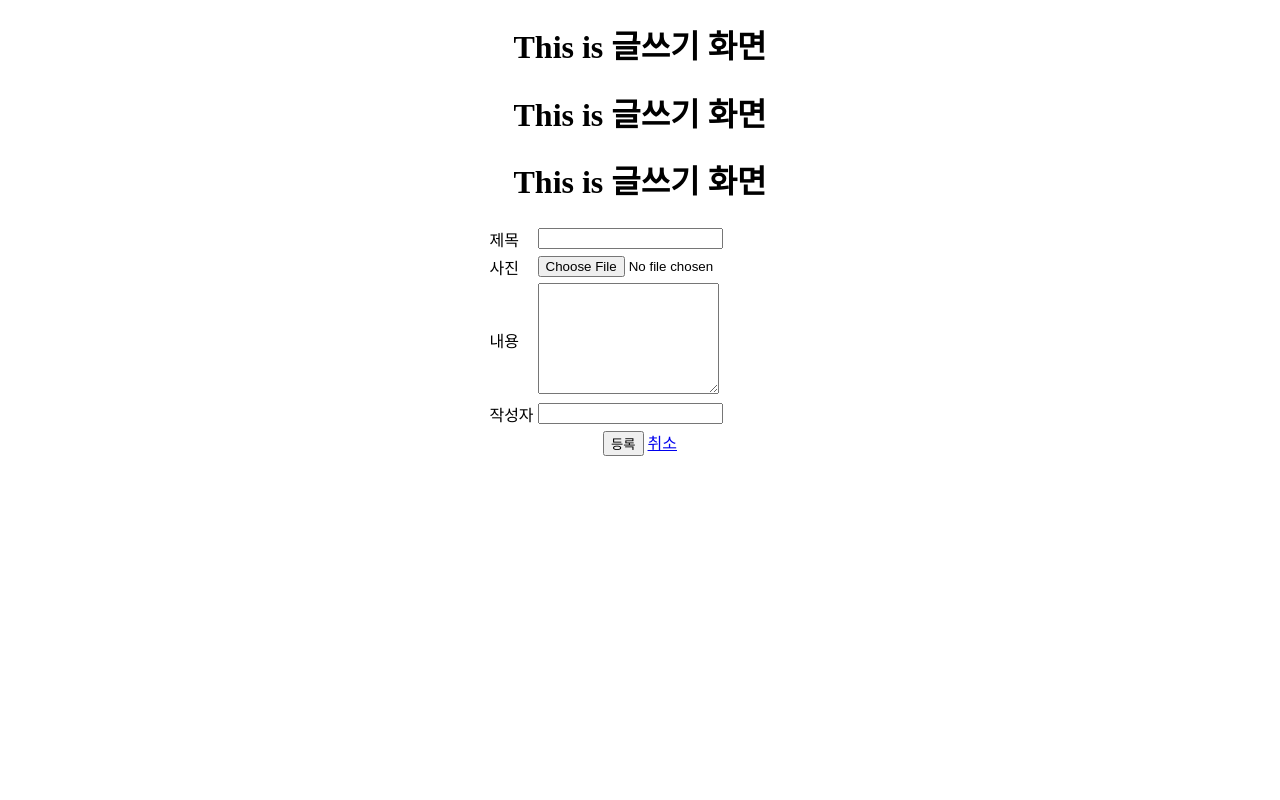
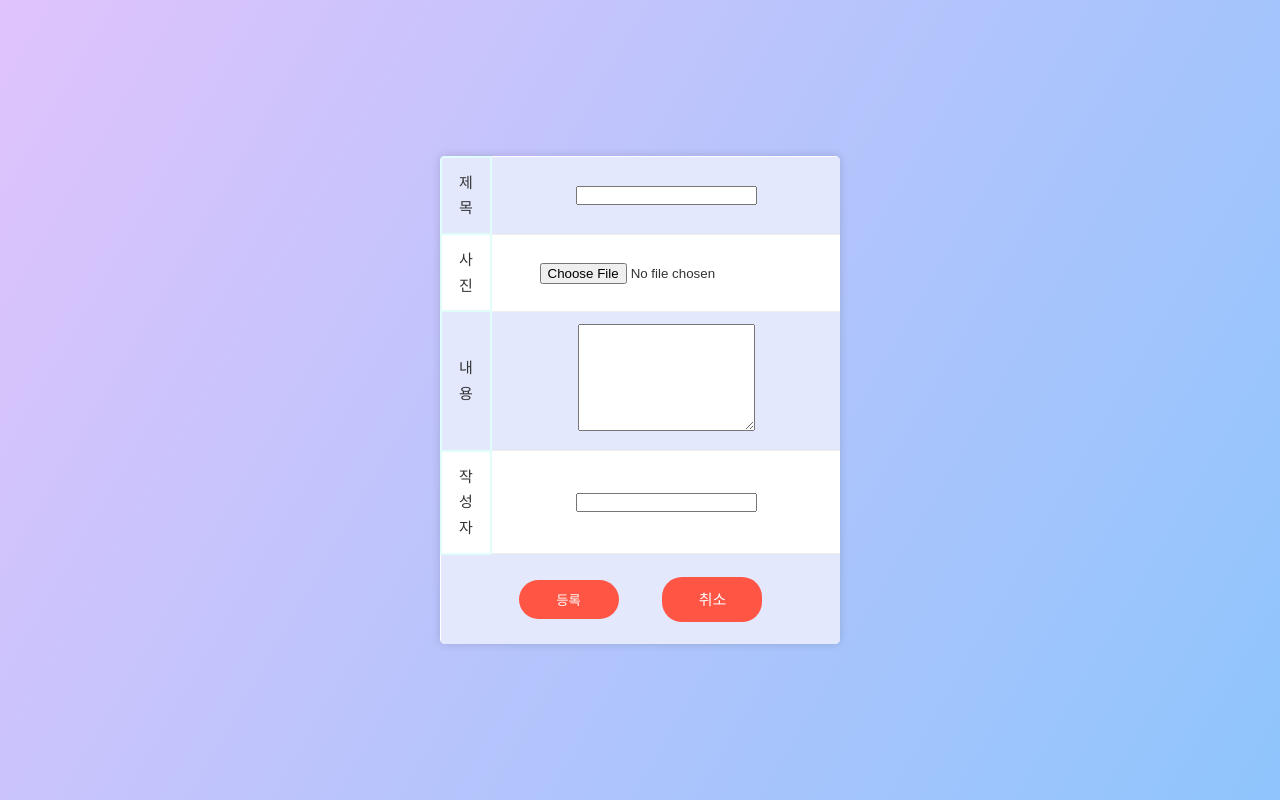
Before and after one commit to oz-strength/TeamProject_soldesk, a Java web app: page /board/register in a window 1280 px wide. Run offline with Tomcat 11, a stand-in JSP engine, Linux system fonts and the light colour scheme; some libraries are stand-ins or nearby versions.

Commit message:
글쓰기 화면 구현

```diff
--- a/src/main/java/com/soldesk/user/UserController.java
+++ b/src/main/java/com/soldesk/user/UserController.java
@@ -22,7 +22,7 @@ public class UserController {
 	// 회원가입 화면
 	@RequestMapping(value = "/login/signup", method = RequestMethod.GET)
 	public String goSignup() {
-		return "register/registerForm";
+		return "register/signupForm";
 	}
 
 	// 회원가입 기능
--- a/src/main/webapp/WEB-INF/views/board/register.jsp
+++ b/src/main/webapp/WEB-INF/views/board/register.jsp
@@ -11,28 +11,14 @@
 <head>
 	<meta charset="UTF-8">
     <title>TeamProject</title>
-    <link rel="stylesheet" href="${contextPath}/resources/css/register.css">
+    <link rel="stylesheet" href="${contextPath}/resources/css/boardRegisterForm.css">
     <link rel="stylesheet" href="https://cdnjs.cloudflare.com/ajax/libs/font-awesome/5.8.2/css/all.min.css"/>
 </head>
 <body>
-<%-- <div class="menu">
-	<ul>
-	    <li class="logo">TeamProject</li>
-	    <li><a href="${contextPath}/">Home</a></li>
-	    <li><a href="list">Board</a></li>
-	    <li><a href="">login</a></li>
-	    <li><a href="">Sign in</a></li>
-	    <li><a href=""><i class="fas fa-search small"></i></a></li>
-	</ul>
-</div> --%>
-<div style="text-align:center">
-	<h1>This is 글쓰기 화면</h1>
-	<h1>This is 글쓰기 화면</h1>
-	<h1>This is 글쓰기 화면</h1>
-</div>
 
-<section style="display:flex; justify-content:center;">
-	<div>
+	<section class="board-write">
+
+		<div class="writeBox">
 			<form action="insert" method="post" onsubmit="return formCheck(this)">
 
 				<div id="msg" class="msg">
@@ -40,29 +26,29 @@
 							<i class="fa fa-exclamation-circle"> ${URLDecoder.decode(param.msg)}</i>
 					</c:if>
 				</div>
-			<table>
+				<table class="board-table">
 					<tr>
-					<td>제목</td>
+						<td class="title">제목</td>
 						<td><input type="text" name="title"/></td>
 					</tr>
 					<tr>
-					<td>사진</td>
+						<td class="photo">사진</td>
 						<td>
 							<input type="file" name="memPhoto"/>
 						</td>
 					</tr>
 					<tr>
-					<td>내용</td>
+						<td class="content">내용</td>
 						<td><textarea rows="7" name="content"></textarea></td>
 					</tr>
 					<tr>
-					<td>작성자</td>
+						<td class="writer">작성자</td>
 						<td><input type="text" name="writer"/></td>
 					</tr>
-				<tr>
-					<td colspan="2" align="center">
-						<button type="submit">등록</button>
-						<a href="free">취소</button>
+					<tr class="button-area">
+						<td colspan="2">
+							<button class="regBtn"  type="submit">등록</button>
+							<a class="cancleBtn" href="free">취소</button>
 						</td>
 					</tr>
 				</table>
@@ -99,3 +85,6 @@
 	            }
 	       }
 	</script>
+
+</body>
+</html>
--- a/src/main/webapp/WEB-INF/views/register/registerForm.jsp
+++ b/src/main/webapp/WEB-INF/views/register/signupForm.jsp
@@ -13,7 +13,7 @@
     <meta http-equiv="X-UA-Compatible" content="IE=edge">
     <meta name="viewport" content="width=device-width, initial-scale=1.0">
     <title>Login</title>
-    <link rel="stylesheet" href="${contextPath}/resources/css/registerForm.css">
+    <link rel="stylesheet" href="${contextPath}/resources/css/signupForm.css">
     <script
       src="https://code.jquery.com/jquery-3.7.0.js"
       integrity="sha256-JlqSTELeR4TLqP0OG9dxM7yDPqX1ox/HfgiSLBj8+kM="
--- /dev/null
+++ b/src/main/webapp/resources/css/boardRegisterForm.css
@@ -0,0 +1,162 @@
+@import url('https://fonts.googleapis.com/css2?family=Montserrat:wght@100;200;300;400;500;600;700;800;900&display=swap');
+* {
+    padding: 0;
+    margin: 0;
+    box-sizing: border-box;
+}
+
+body{
+	font-family: 'Montserrat', sans-serif;
+	margin: 0;
+	color: #333;
+	line-height: 1.6em;
+	background-image: linear-gradient(120deg, #e0c3fc 0%, #8ec5fc 100%);
+	background-repeat: no-repeat;
+	background-size: cover;
+	height: 100vh;
+}
+
+a{
+	text-decoration: none;
+	color: #000;
+}
+
+/* 제목 디자인 */
+.board-header{
+	display: flex;
+	justify-content: center;
+}
+
+/* 자유 게시판 테이블 디자인 */
+.board-write{
+	display: flex;
+	justify-content: center;
+    align-items: center;
+	height:100vh;
+}
+.writeBox{
+	display: flex;
+    justify-content: center;
+    align-items: center;
+    font-size: 15px;
+}
+.board-table{
+	width: 400px;
+	background-color: #fff;
+	border-collapse: collapse;
+	box-shadow: 0 0 10px rgba(0,0,0,0.15);
+	border-radius: 5px;
+	overflow: hidden;
+}
+/*==========================*/
+
+.board-table tr {
+	border-bottom: 1px solid #eee;
+	transition: 0.3s;
+}
+.board-table td {
+	border-right: 1px solid #eee;
+}
+.board-table tr:last-child{
+	border: none;
+}
+.board-table td:last-child{
+	border: none;
+}
+
+.board-table td:nth-child(1){
+	width: 50px;
+}
+
+.memboard-tableber td:nth-child(2){
+	text-align: center;
+}
+
+.membboard-tableer .buttons button{
+	padding: 5px;
+	margin: 0 10px;
+}
+
+.board-table tr:nth-child(odd){
+	background-color: #e3e8fd;
+}
+
+.board-table tr:hover{
+	background-color: #f8effe;
+}
+
+.board-table td{
+	padding: 12px;
+	text-align: center;
+}
+
+.board-table .title{
+  	height: auto;
+  	border-radius: 4px;
+  	border: 2px solid #e1fdfa;
+  	background: transparent;
+}
+
+.board-table .photo{
+  	height: auto;
+  	border-radius: 4px;
+  	border: 2px solid #e1fdfa;
+  	background: transparent;
+}
+
+
+.board-table .content{
+    height: auto;
+    align-items: center;
+  	border-radius: 4px;
+  	border: 2px solid #e1fdfa;
+  	background: transparent;
+}
+
+.board-table .writer {
+  	height: auto;
+  	border-radius: 4px;
+  	border: 2px solid #e1fdfa;
+  	background: transparent;
+}
+
+.meboard-tablember tr td .write{
+ 		display: inline-block;
+ 		width: 100px;
+  	height: 35px;
+  	border-radius: 4px;
+  	border: 2px solid #e1fdfa;
+  	background-color: #fff;
+  	transition: all 0.3s ease 0s;
+  	cursor: pointer;
+  	outline: none;
+}
+.board-table tr td .write:hover {
+  background-color: #94f8a5;
+  box-shadow: 0px 15px 20px #ddfdbd;
+  color: #fff;
+  transform: translateY(-7px);
+}
+
+.board-table .regBtn{
+	margin: 10px 20px;
+		border: none;
+    color: #fff;
+    text-decoration: none;
+    background-color: #f54;
+		display: inline-block;
+		width: 100px;
+    padding: 10px 10px;
+		border-radius: 20px;
+}
+
+.board-table .cancleBtn{
+	margin: 10px 20px;
+    color: #fff;
+    text-decoration: none;
+    background-color: #f54;
+		display: inline-block;
+		width: 100px;
+    padding: 10px 10px;
+		border-radius: 20px;
+}
```
Also changed, not shown: src/main/webapp/resources/css/signupForm.css (renamed from src/main/webapp/resources/css/registerForm.css), 2 other files. Lines whose indentation alone changed are shown as unchanged.
